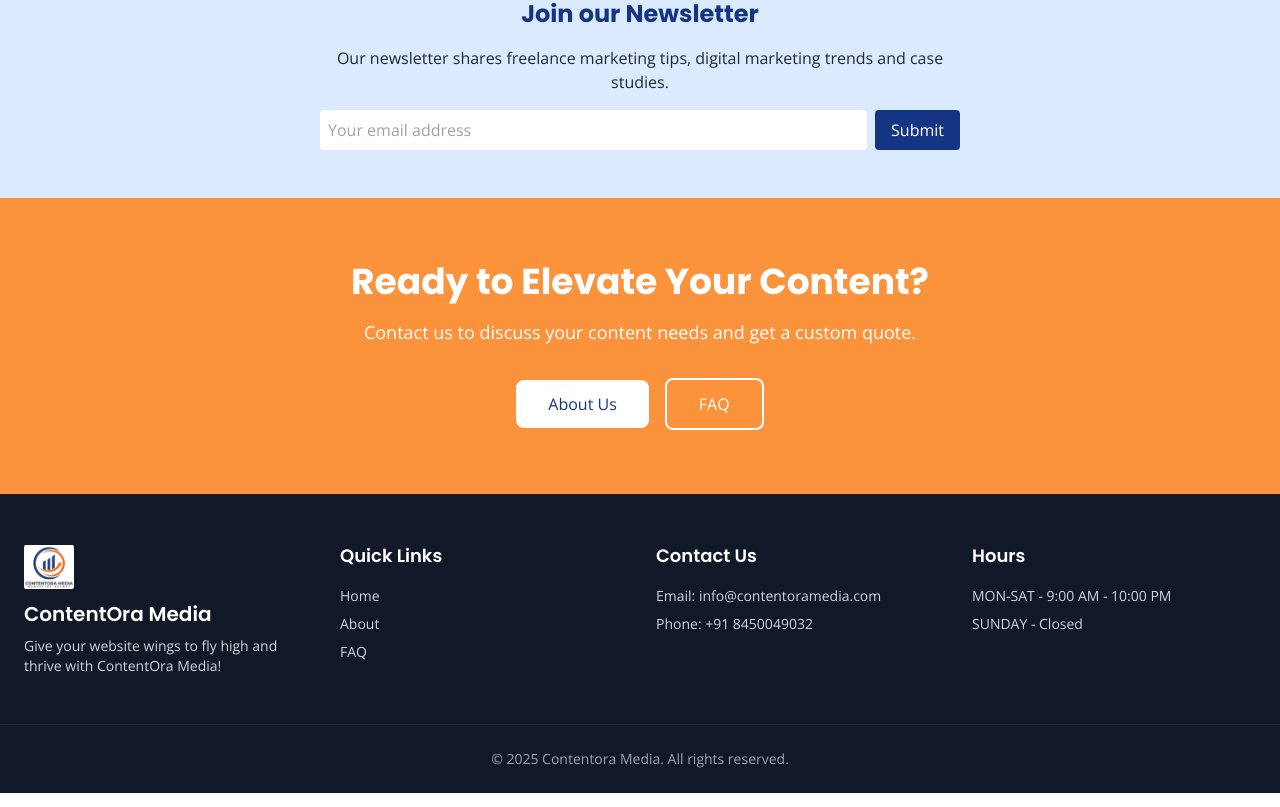
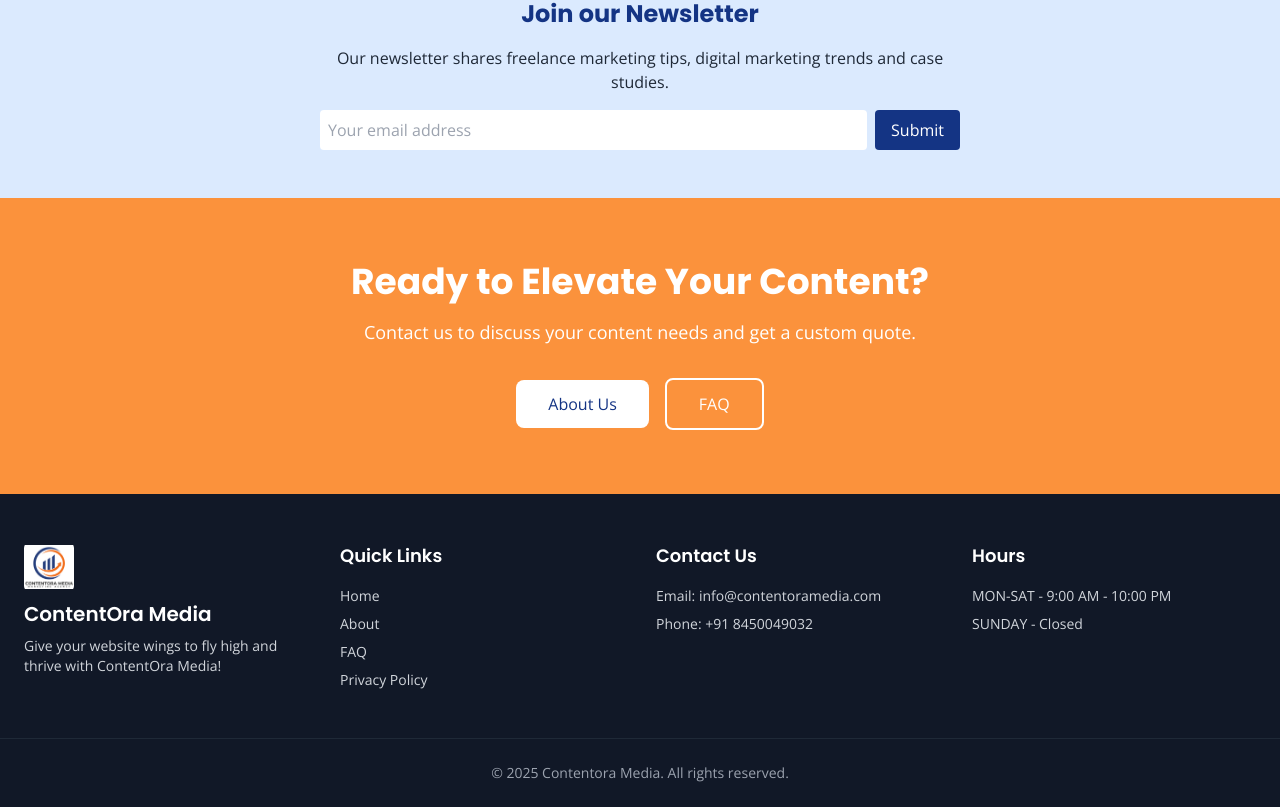
Before and after one commit to Mahajanashok2456/contentomedia-website, a React (Vite) app: page / in a window 1280 px wide. Shown: the part 6114-6921 px from the top of the page. Built offline with nearby package versions, Linux system fonts and the light colour scheme.

Commit message:
Add Privacy Policy link to Footer Quick Links section

```diff
--- a/src/components/Footer.jsx
+++ b/src/components/Footer.jsx
@@ -32,6 +32,9 @@ export default function Footer() {
             </Link>
             <Link to="/faq" className="hover:text-secondary">
               FAQ
+            </Link>
+            <Link to="/privacy-policy" className="hover:text-secondary">
+              Privacy Policy
             </Link>
           </nav>
         </div>
```
